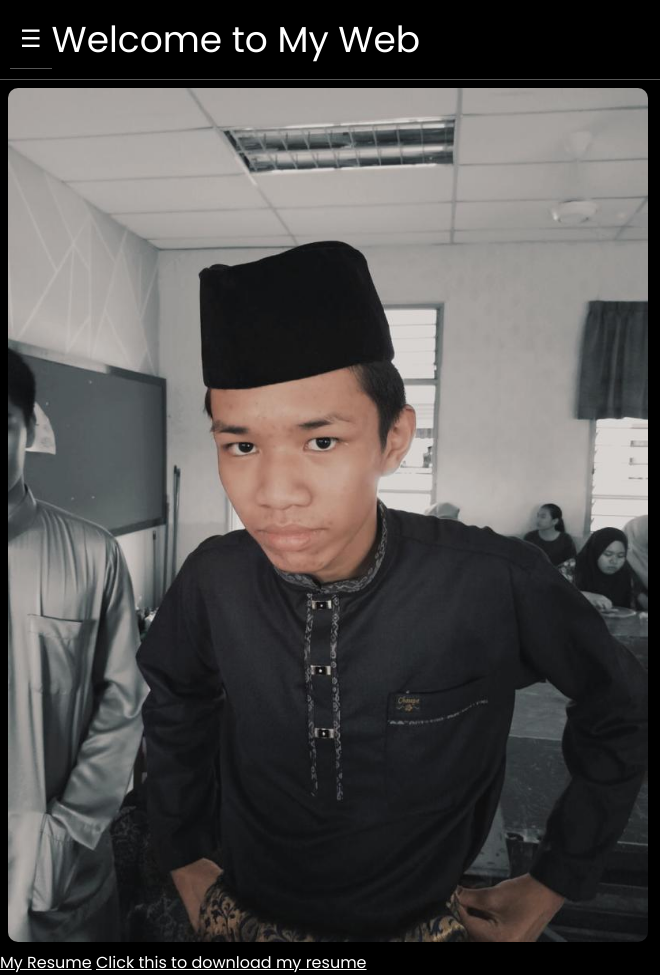
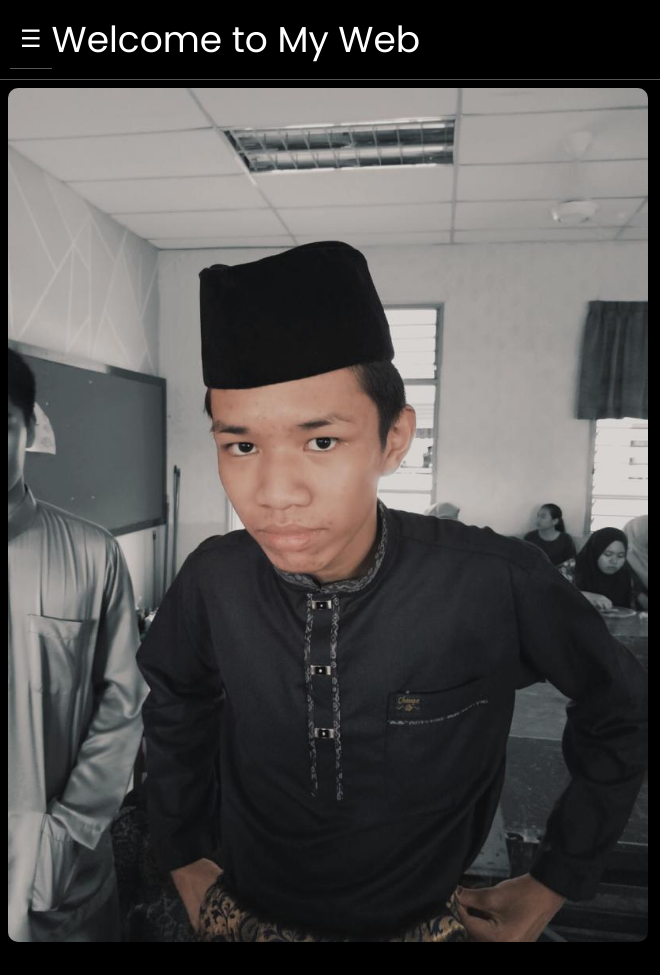
Before and after one commit to syaheenadli123/individualproject.github.io, a plain HTML site: page index.html in a window 1280 px wide. Shown: the full height of the page, 0-660 px from the left. After the commit the page ends 950 px from the top, so only its background shows below. Drawn offline with nearby package versions, Linux system fonts and the light colour scheme.

Commit message:
Update index.html

```diff
--- a/index.html
+++ b/index.html
@@ -137,8 +137,7 @@
             <img src="syaheen2.jpg" alt="boy" class="full-width-image">
             <img src="syaheenlogo1.jpg" alt="boy" class="full-width-image">
         </div>
-	<a href="syaheenresume.pdf" target="_blank">My Resume</a>
-	  <a href="syaheenresume.pdf" download="syaheenresume.pdf">Click this to download my resume</a>
+
 
 
         <script>
```
